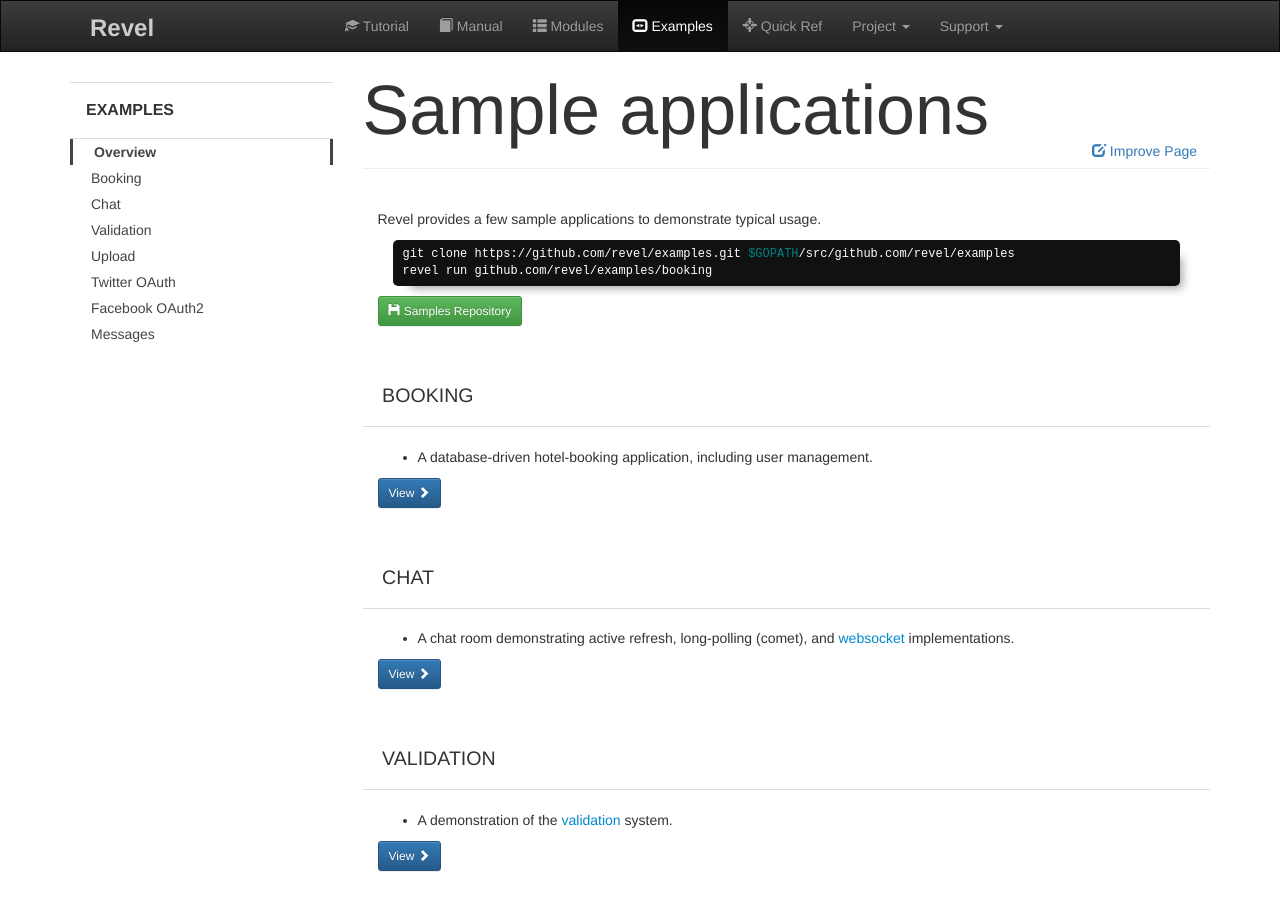
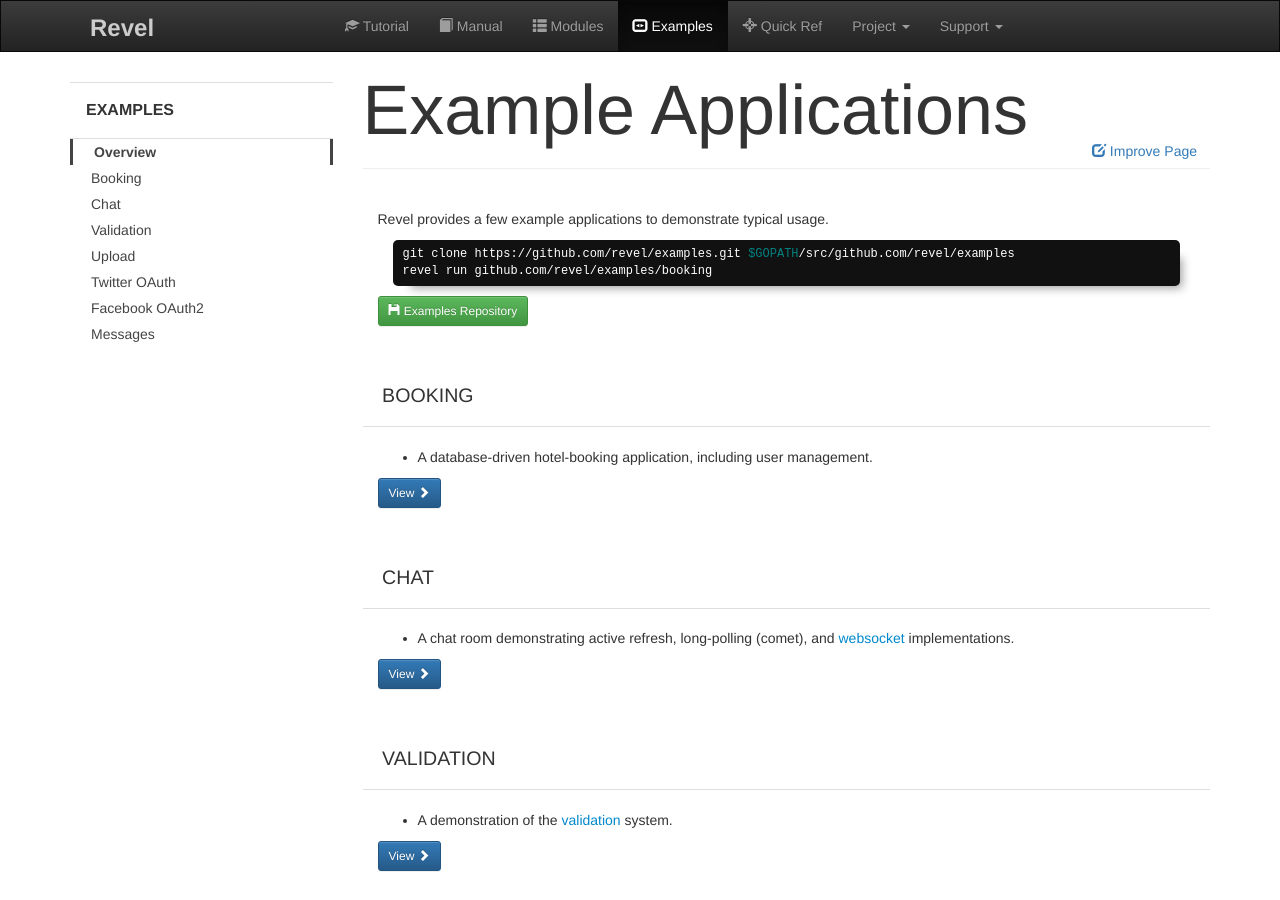
Before and after one commit to revel/revel.github.io, a Jekyll site: the page built from examples/index.md, in a window 1280 px wide and 900 px high. Built offline with Jekyll 4.4.1, drawn with Linux system fonts in a browser that asks for light colours; nearby versions of some CDN libraries.

Commit message:
Update index.md

```diff
--- a/examples/index.md
+++ b/examples/index.md
@@ -1,9 +1,9 @@
 ---
-title: Sample applications
+title: Example Applications
 layout: examples
 ---
 
-Revel provides a few sample applications to demonstrate typical usage.
+Revel provides a few example applications to demonstrate typical usage.
 
 {% highlight sh %}
 git clone https://github.com/revel/examples.git $GOPATH/src/github.com/revel/examples
@@ -11,7 +11,7 @@ revel run github.com/revel/examples/booking
 {% endhighlight  %}
 
 
-<a class="btn btn-success btn-sm" href="https://github.com/revel/examples" role="button"><span class="glyphicon glyphicon-floppy-disk" aria-hidden="true"></span> Samples Repository</a>
+<a class="btn btn-success btn-sm" href="https://github.com/revel/examples" role="button"><span class="glyphicon glyphicon-floppy-disk" aria-hidden="true"></span> Examples Repository</a>
 
 ## Booking
   - A database-driven hotel-booking application, including user management.
```
